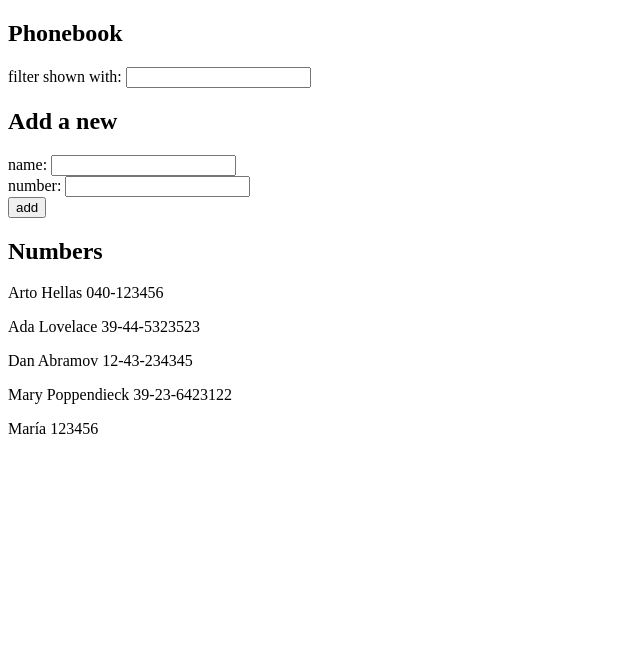
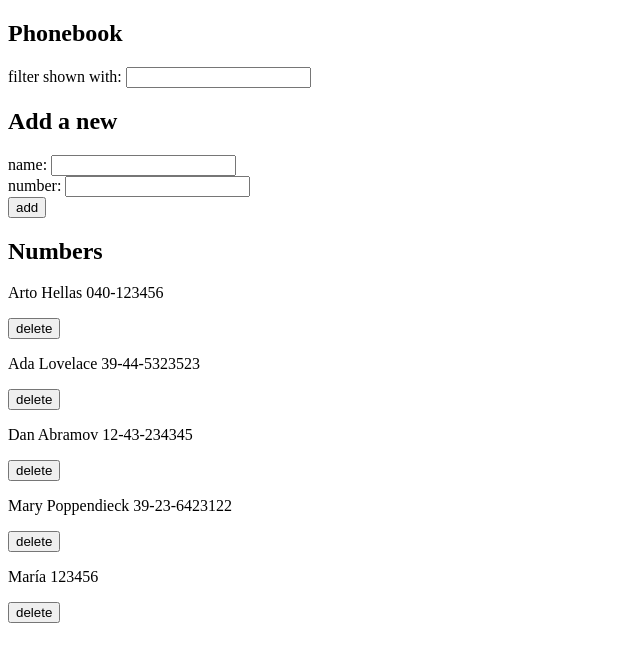
Before and after one commit to mjls130598/FullStackCourse, a React (Vite) app in the folder part2/phonebook/: page / in a window 1280 px wide. Shown: the top 662 px of the page, without its empty margins (0-640 px from the left). Built offline with nearby package versions, Linux system fonts and the light colour scheme; data requests are answered from the project's data file.

Commit message:
Solution of exercise 2.14

```diff
--- a/part2/phonebook/src/App.jsx
+++ b/part2/phonebook/src/App.jsx
@@ -15,6 +15,18 @@ const App = () => {
       })
   }, [])
 
+  const handleRemove = (id, name) => {
+    if(confirm(`Delete ${name}?`)){
+        phoneService.delete(id)
+            .then(response => {
+                console.log(`Remove ${id}`)
+                const newPersons =
+                  persons.filter(person => person.id !== id)
+                setPersons(newPersons)
+            })
+    }
+}
+
   const phonesToShow = (newFilter === '') ? persons : persons.filter(person => person.name.toLowerCase().includes(newFilter.toLowerCase()))
 
   return (
@@ -24,7 +36,7 @@ const App = () => {
       <h2>Add a new</h2>
       <PersonForm persons={persons} setPersons={setPersons}/>
       <h2>Numbers</h2>
-      <Persons persons={phonesToShow} />
+      <Persons persons={phonesToShow} handleRemove={handleRemove}/>
     </div>
   )
 }
--- /dev/null
+++ b/part2/phonebook/src/components/Person.jsx
@@ -0,0 +1,11 @@
+const Person = ({id, name, number, handleRemove}) => {
+
+    return(
+        <div>
+            <p>{name} {number}</p>
+            <button onClick={() => handleRemove(id, name)}>delete</button>
+        </div>
+    )
+}
+
+export default Person
--- a/part2/phonebook/src/components/Persons.jsx
+++ b/part2/phonebook/src/components/Persons.jsx
@@ -1,7 +1,17 @@
-const Persons = ({persons}) => {
+import Person from "./Person"
+
+const Persons = ({persons, handleRemove}) => {
+
     return(
         <div>
-            {persons.map(person => <p key={person.id}>{person.name} {person.number}</p>)}
+            {persons.map(person =>
+                <Person
+                    key={person.id}
+                    id={person.id}
+                    name={person.name}
+                    number={person.number}
+                    handleRemove={handleRemove}
+                    />)}
         </div>
     )
 }
--- a/part2/phonebook/src/services/phones.js
+++ b/part2/phonebook/src/services/phones.js
@@ -10,7 +10,12 @@ const create = newObject => {
     return axios.post(baseUrl, newObject)
 }
 
+const deletePhone = id => {
+    return axios.delete(`${baseUrl}/${id}`)
+}
+
 export default {
     create: create,
-    getAll: getAll
+    getAll: getAll,
+    delete: deletePhone
 }
```
Also changed, not shown: 1 other file (tests, documents, lock files or other folders).
